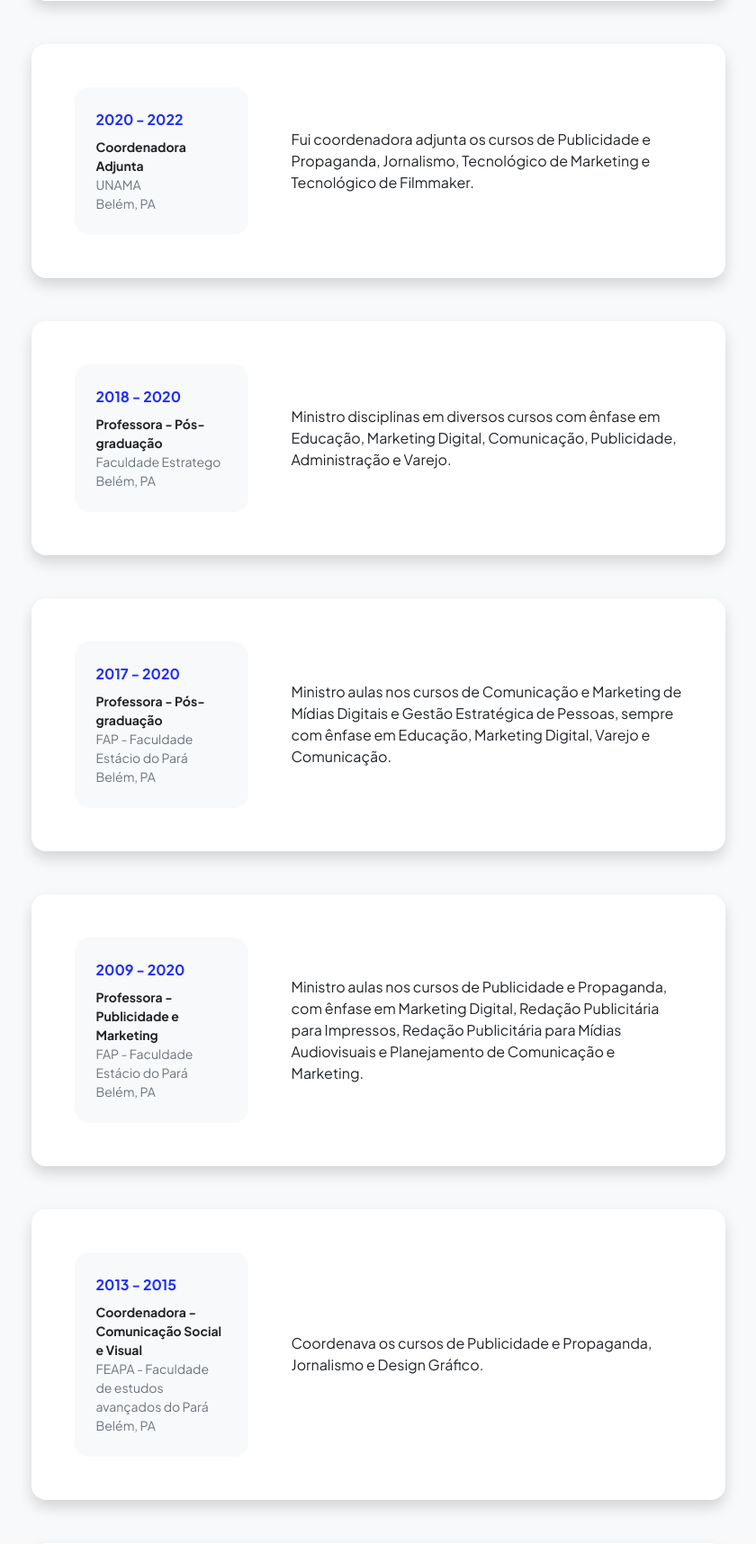
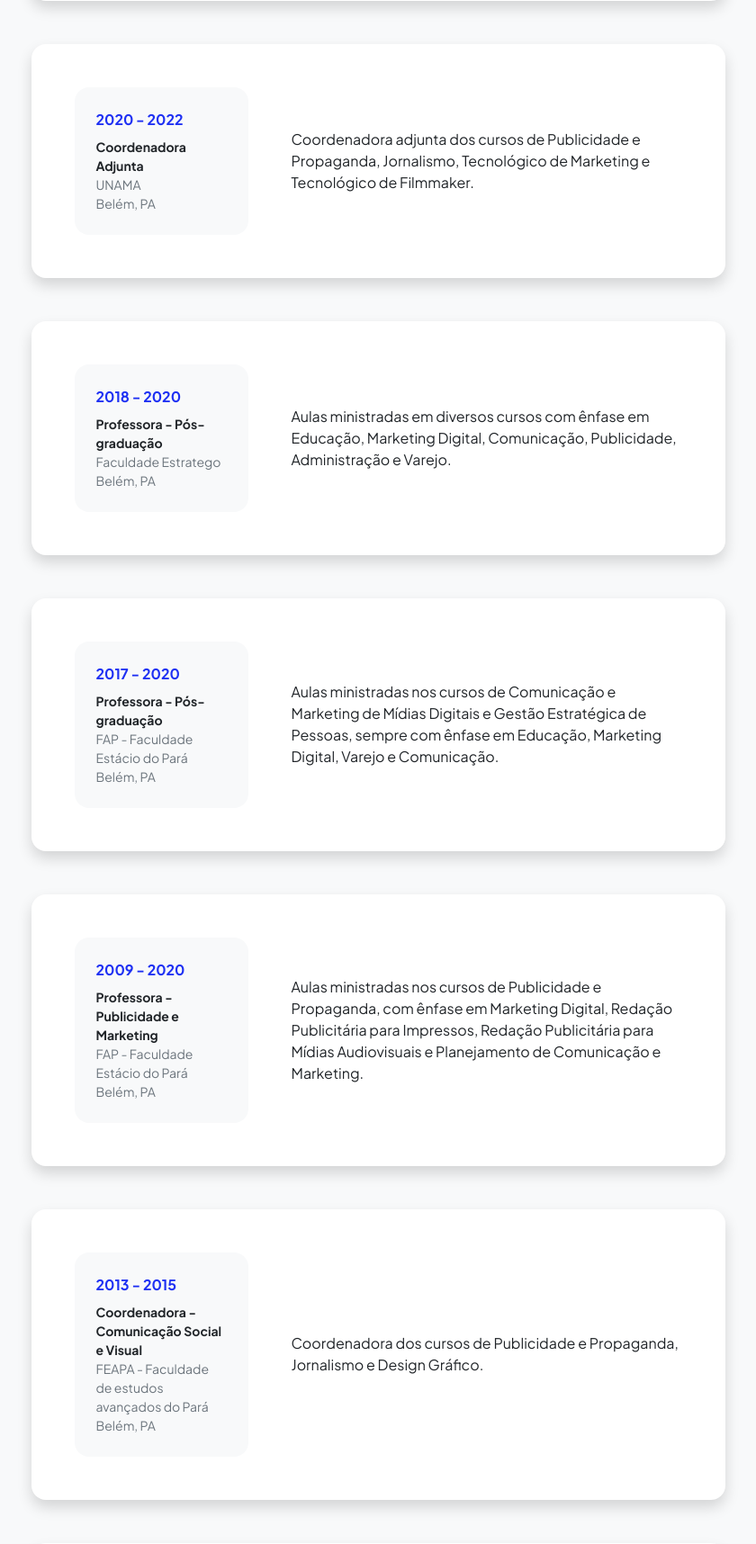
Before and after one commit to emorycardozo/hellen-homepage, a Flask app: page /quemsou in a window 1280 px wide. Shown: the part 988-2704 px from the top of the page at 90% size, without its empty margins (220-1060 px from the left). Run offline with Flask 2, Linux system fonts and the light colour scheme; some libraries are stand-ins or nearby versions.

```diff
--- a/templates/resume.html
+++ b/templates/resume.html
@@ -146,7 +146,7 @@
                                         </div>
                                     </div>
                                     <div class="col-lg-8">
-                                        <div>Fui coordenadora adjunta os cursos de Publicidade e Propaganda, Jornalismo,
+                                        <div>Coordenadora adjunta dos cursos de Publicidade e Propaganda, Jornalismo,
                                             Tecnológico de Marketing e Tecnológico de Filmmaker.</div>
                                     </div>
                                 </div>
@@ -166,7 +166,7 @@
                                         </div>
                                     </div>
                                     <div class="col-lg-8">
-                                        <div>Ministro disciplinas em diversos cursos com ênfase em Educação, Marketing
+                                        <div>Aulas ministradas em diversos cursos com ênfase em Educação, Marketing
                                             Digital, Comunicação, Publicidade, Administração e Varejo.</div>
                                     </div>
                                 </div>
@@ -186,7 +186,7 @@
                                         </div>
                                     </div>
                                     <div class="col-lg-8">
-                                        <div>Ministro aulas nos cursos de Comunicação e Marketing de Mídias Digitais e
+                                        <div>Aulas ministradas nos cursos de Comunicação e Marketing de Mídias Digitais e
                                             Gestão Estratégica de Pessoas, sempre com ênfase em Educação, Marketing
                                             Digital, Varejo e Comunicação.</div>
                                     </div>
@@ -207,7 +207,7 @@
                                         </div>
                                     </div>
                                     <div class="col-lg-8">
-                                        <div>Ministro aulas nos cursos de Publicidade e Propaganda, com ênfase em
+                                        <div>Aulas ministradas nos cursos de Publicidade e Propaganda, com ênfase em
                                             Marketing Digital, Redação Publicitária para Impressos, Redação Publicitária
                                             para Mídias Audiovisuais e Planejamento de Comunicação e Marketing.</div>
                                     </div>
@@ -229,7 +229,7 @@
                                         </div>
                                     </div>
                                     <div class="col-lg-8">
-                                        <div>Coordenava os cursos de Publicidade e Propaganda, Jornalismo e Design
+                                        <div>Coordenadora dos cursos de Publicidade e Propaganda, Jornalismo e Design
                                             Gráfico.</div>
                                     </div>
                                 </div>
@@ -249,7 +249,7 @@
                                         </div>
                                     </div>
                                     <div class="col-lg-8">
-                                        <div>Ministrei aulas nos cursos de Publicidade e Propaganda, Jornalismo,
+                                        <div>Aulas ministradas nos cursos de Publicidade e Propaganda, Jornalismo,
                                             Administração e Design Gráfico, com ênfase em Marketing.</div>
                                     </div>
                                 </div>
```
